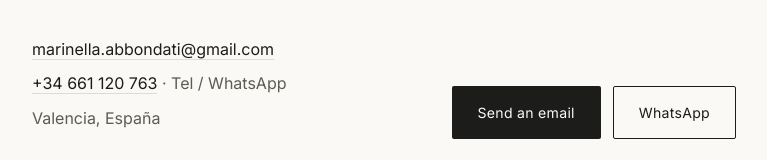
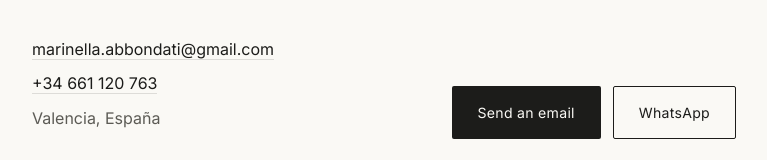
Before and after one commit to marinella-abbondati/valencia, a plain HTML site: page index.html in a window 1280 px wide. Shown: the part 5298-5458 px from the top of the page, without its empty margins (256-1023 px from the left). Drawn offline with Linux system fonts and the light colour scheme.

Commit message:
Update index.html
take out tel/whatsapp

```diff
--- a/index.html
+++ b/index.html
@@ -505,7 +505,7 @@
     <div class="contact-panel reveal">
       <div class="contact-lines">
         <div><a href="mailto:marinella.abbondati@gmail.com">marinella.abbondati@gmail.com</a></div>
-        <div><a href="tel:+34661120763">+34 661 120 763</a> · Tel / WhatsApp</div>
+        <div><a href="tel:+34661120763">+34 661 120 763</a></div>
         <div>Valencia, España</div>
       </div>
       <div class="btn-row">
```
